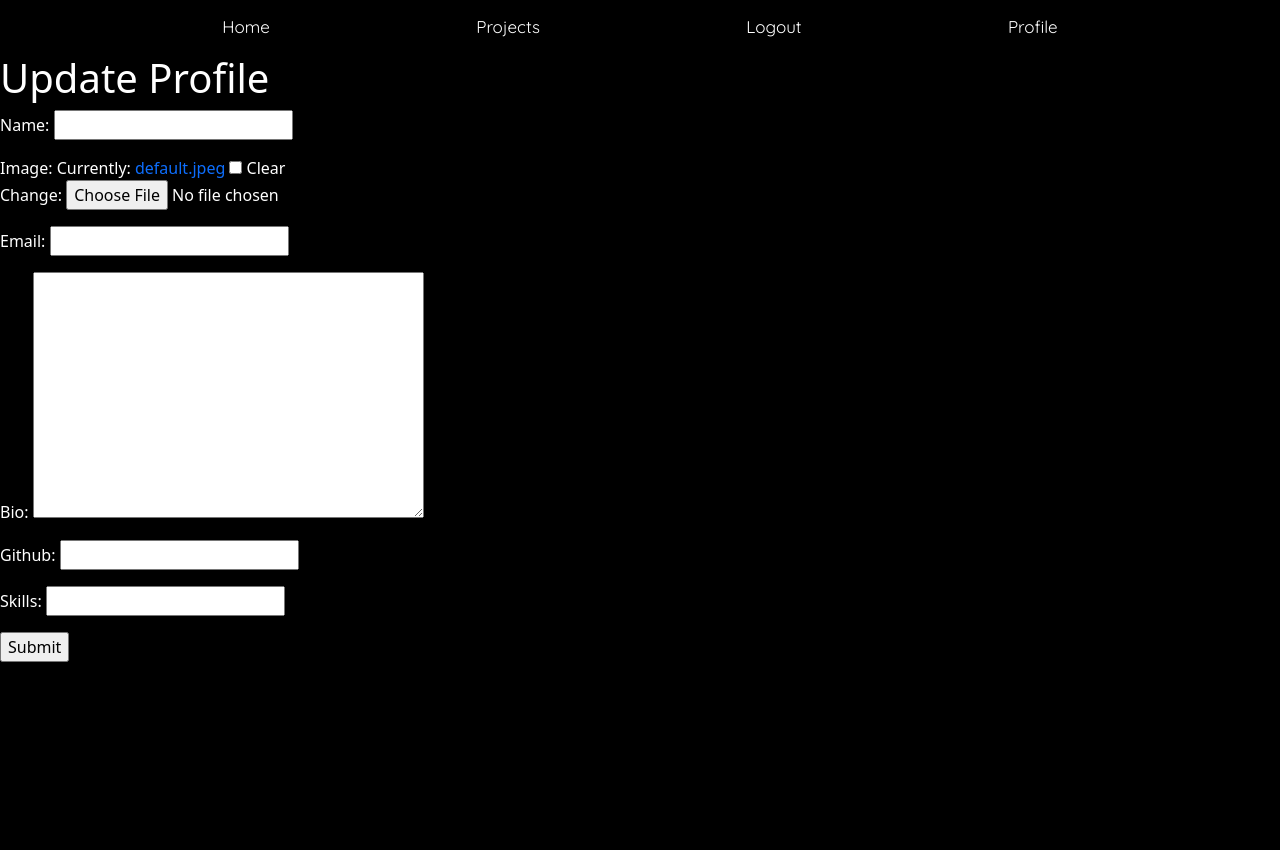
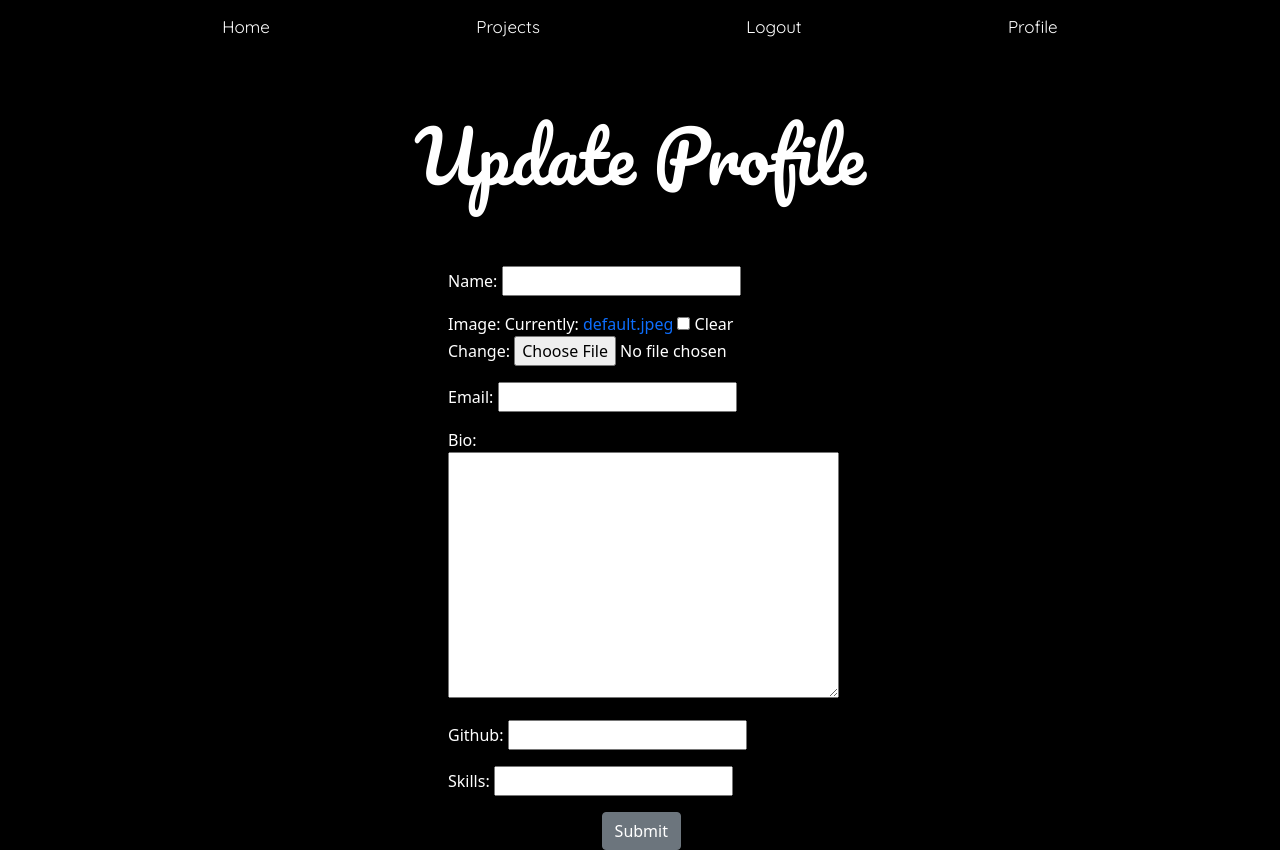
Before and after one commit to Nlopez4/dev_collect, a Django app: page /profile/1/update in a window 1280 px wide. Before the commit the page ends 662 px from the top, so only its background shows below. Run offline with Django 3.2, Linux system fonts and the light colour scheme; the visitor is signed in with stand-in values (Sample User, id 1); data comes from the database, SQL or seed files in the repository; some libraries are stand-ins or nearby versions.

Commit message:
more styling for update profile

```diff
--- a/main_app/forms.py
+++ b/main_app/forms.py
@@ -18,7 +18,32 @@ class ProjectForm(forms.ModelForm):
         }
 
 
-class ProfileForm(ModelForm):
+class ProfileForm(forms.ModelForm):
     class Meta:
         model = Profile
         fields = ('name', 'image', 'email', 'bio', 'github', 'skills')
+
+    widgets = {
+            'name': forms.TextInput(attrs={'class': 'form-control'}),
+            'image': forms.FileInput(attrs={'class': 'form-control'}),
+            'email': forms.TextInput(attrs={'class': 'form-control'}),
+            'bio': forms.Textarea(attrs={'class': 'form-control'}),
+            'skills': forms.TextInput(attrs={'class': 'form-control'}),
+            'github_link': forms.TextInput(attrs={'class': 'form-control'}),
+
+        }
+
+
+class CreateForm(forms.ModelForm):
+    class Meta: Project
+    fields = ['title', 'description', 'skills', 'github_link', 'site_link']
+
+    widgets = {
+            'name': forms.TextInput(attrs={'class': 'form-control'}),
+            'image': forms.FileInput(attrs={'class': 'form-control'}),
+            'email': forms.TextInput(attrs={'class': 'form-control'}),
+            'bio': forms.Textarea(attrs={'class': 'form-control'}),
+            'skills': forms.TextInput(attrs={'class': 'form-control'}),
+            'github_link': forms.TextInput(attrs={'class': 'form-control'}),
+
+        }
--- a/main_app/static/styles/main.css
+++ b/main_app/static/styles/main.css
@@ -370,3 +370,18 @@ button {
   margin-left: 40% !important;
 
 }
+
+/* ======================================== */
+/* PROFILE UPDATE PAGE */
+
+.update-pro-h1 {
+  font-family: pacifico, cursive;
+  font-size: 70px;
+  text-align: center;
+  padding: 60px;
+}
+
+.form-group-pro {
+  width: 100% !important;
+  margin-left: 60% !important;
+}
--- a/main_app/templates/profile_update.html
+++ b/main_app/templates/profile_update.html
@@ -1,14 +1,15 @@
 {% extends 'base.html' %} {% block content %}
 
 
-    <form class="modal-form" method="post" enctype="multipart/form-data">
+<h1 class="update-pro-h1">Update Profile</h1>
 
-      <h1>Update Profile</h1>
+<div class="form-group" class="form-group-pro">
+  <form method="post" enctype="multipart/form-data">
+    {% csrf_token %}
+    {{ form.as_p }}
+    <button type="submit" class="btn btn-secondary" class="update-sub">Submit</button>
+  </form>
+</div>
 
-      {% csrf_token %} {{ form.as_p }}
 
-      <input type="submit"nvalue="UPDATE" />
-    </form>
-  </main>
-</div>
 {% endblock %}
--- a/main_app/templates/project_detail.html
+++ b/main_app/templates/project_detail.html
@@ -4,6 +4,7 @@
 
 <h1 class="project-det-title">{{project.title}}</h1>
 <div class="det-container">
+
     <div class="project-dets">
     <p class="p-reg">Description</p>
     <p class="project-det">{{project.description}}</p>
--- a/main_app/views.py
+++ b/main_app/views.py
@@ -75,7 +75,8 @@ class ProfileUpdate(UpdateView):
 @method_decorator(login_required, name='dispatch')
 class ProjectCreate(CreateView):
     model = Project
-    fields = ['title', 'description', 'skills', 'github_link', 'site_link']
+    form_class = ProfileForm
+    # fields = ['title', 'description', 'skills', 'github_link', 'site_link']
     template_name = "project_create.html"
     success_url = "/project/"
 
```
Also changed, not shown: main_app/templates/project_update.html (+0 -10 lines), static/images/profile/IMG_0165.jpg (added).
